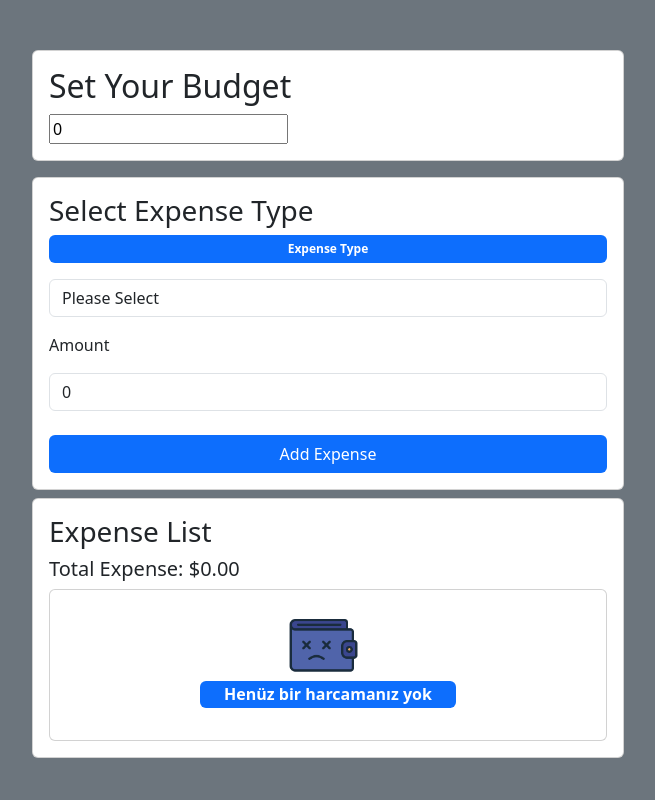
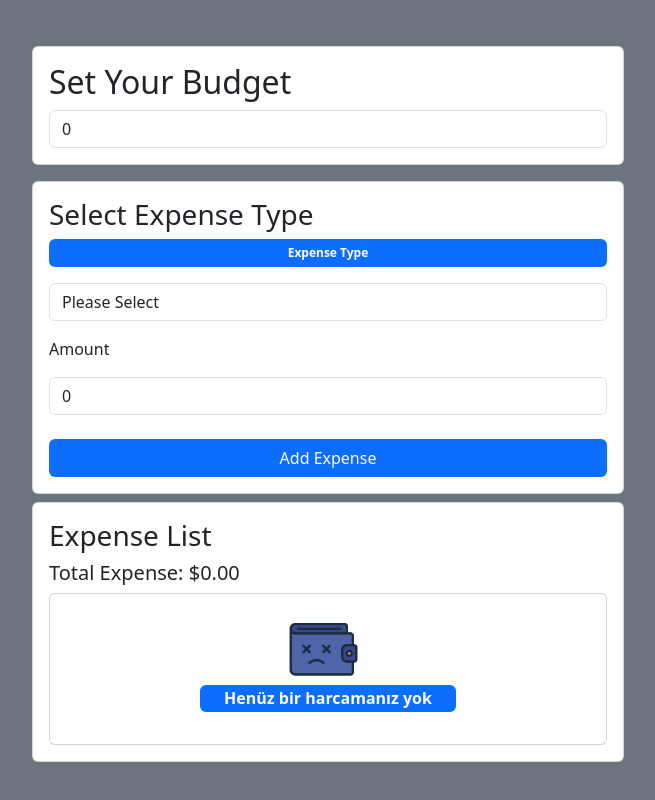
Before and after one commit to mertugrulfrontenddev/api-context, a React (Create React App) app: page / in a window 1280 px wide. Shown: the whole page, without its empty margins (312-967 px from the left). Built offline with nearby package versions, Linux system fonts and the light colour scheme.

Commit message:
added-setyourbudget-formcontrol

```diff
--- a/src/App.js
+++ b/src/App.js
@@ -38,6 +38,7 @@ function App() {
                 <div className="card-body">
                   <h2>Set Your Budget</h2>
                   <input
+                    className="form-control"
                     type="number"
                     value={budget}
                     onChange={(event) => {
```
